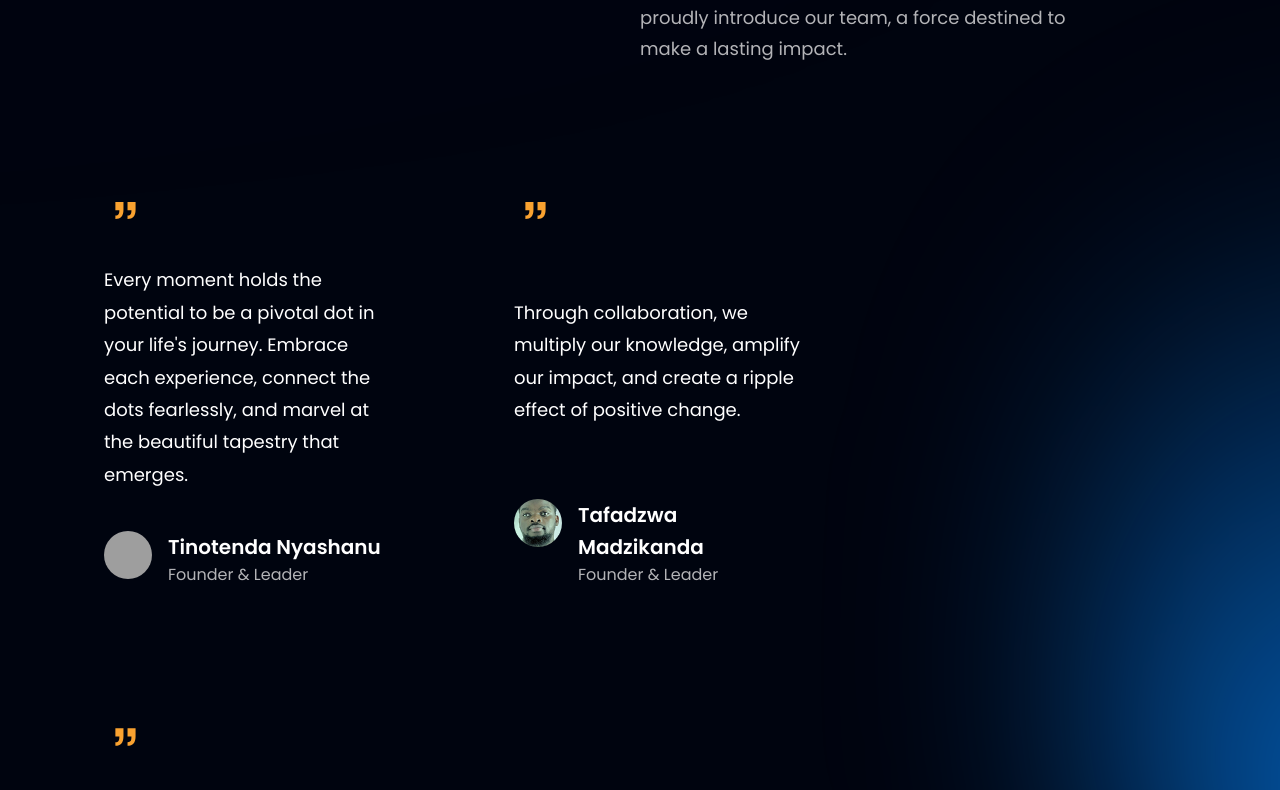
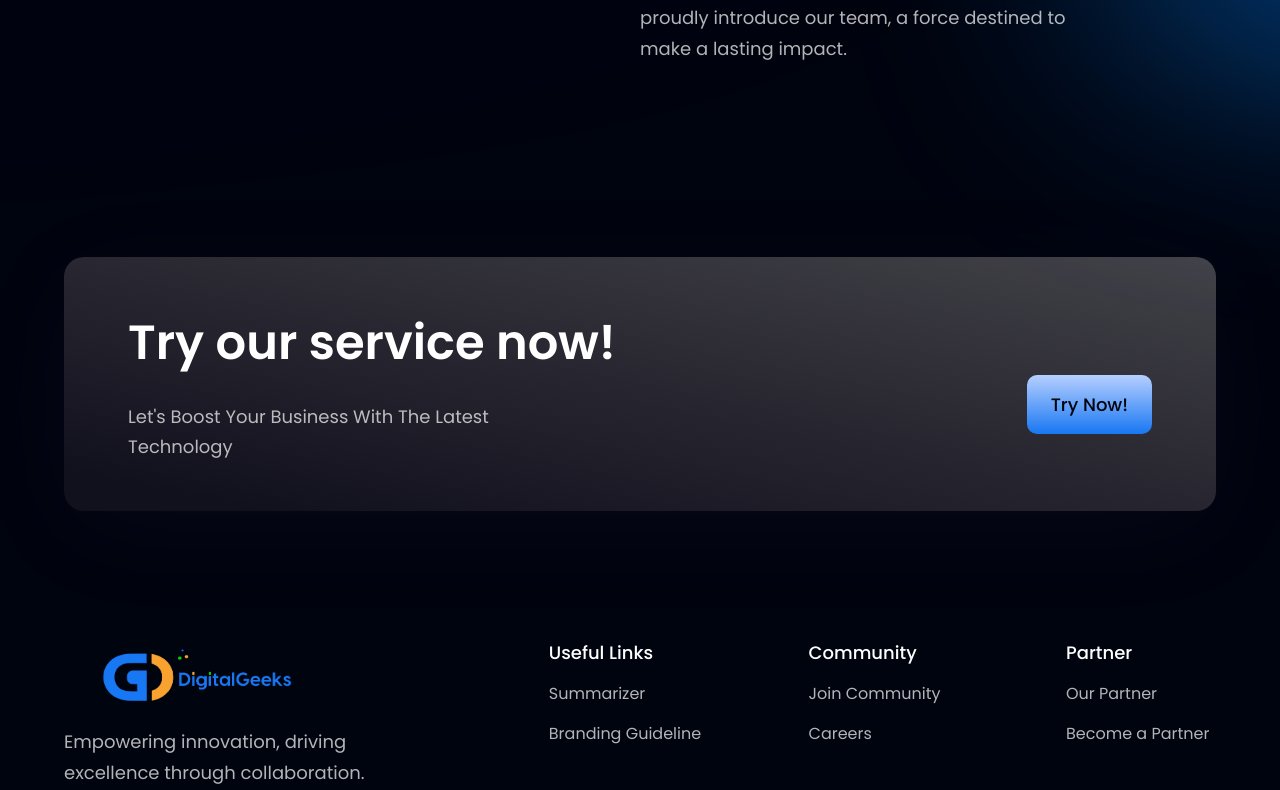
Before and after one commit to Digitalgeekszw/DigitalgeeksOfficial, a React (Vite) app: page / in a window 1280 px wide. Shown: the part 3530-4320 px from the top of the page. Built offline with nearby package versions, Linux system fonts and the light colour scheme; grey boxes are pictures that could not be loaded.

Commit message:
removed Feedback

```diff
--- a/src/components/Testimonials.jsx
+++ b/src/components/Testimonials.jsx
@@ -1,6 +1,6 @@
-import { feedback } from "../constants";
+// import { feedback } from "../constants";
 import styles from "../style";
-import FeedbackCard from "./FeedbackCard";
+// import FeedbackCard from "./FeedbackCard";
 
 const Testimonials = () => (
   <section
@@ -26,11 +26,11 @@
       </div>
     </div>
 
-    <div className="flex flex-wrap sm:justify-start justify-center w-full feedback-container relative z-[1]">
+    {/* <div className="flex flex-wrap sm:justify-start justify-center w-full feedback-container relative z-[1]">
       {feedback.map((card) => (
         <FeedbackCard key={card.id} {...card} />
       ))}
-    </div>
+    </div> */}
   </section>
 );
 
```
